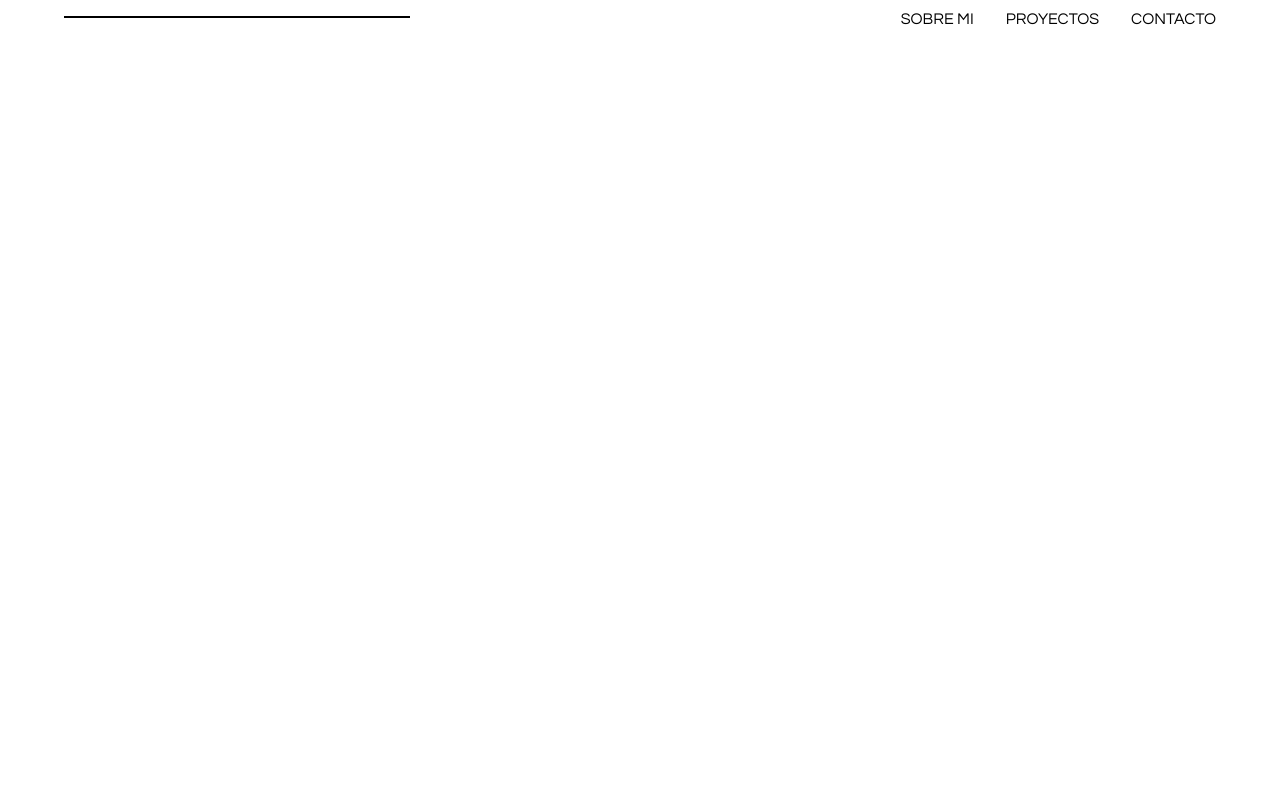
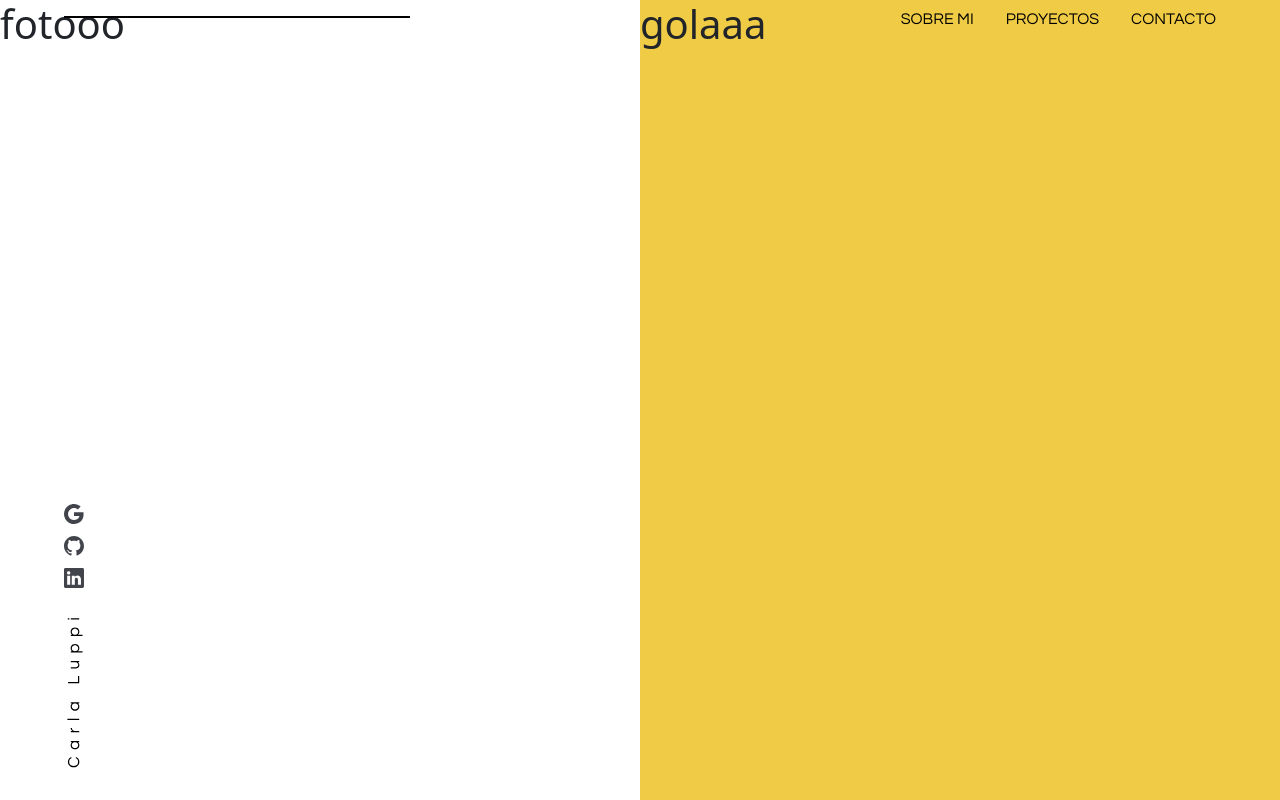
Before and after one commit to carlaluppi/portfolio-front, a React (Create React App) app: page /sobremi in a window 1280 px wide. Built offline with nearby package versions, Linux system fonts and the light colour scheme.

Commit message:
section 2

```diff
--- a/src/components/layout/navigation/Navbar/Navbar.jsx
+++ b/src/components/layout/navigation/Navbar/Navbar.jsx
@@ -1,26 +1,17 @@
 import  React from 'react';
 import {ContainerNav, Nav} from '../../styled.js';
 import { Link } from 'react-router-dom';
-
-const pages = [{name:'SOBRE MI', url:'/sobremi'}, {name:'PROYECTOS', url:'/proyectos'}, {name:'CONTACTO', url:'/contacto'}];
-
 
 function Navbar () {
 
   return (
 
     <ContainerNav >
-          <hr />
+          <hr/>
           <Nav>
-                {pages.map((page) => (
-                  <Link
-                    key={page.name}
-                    component={Link}
-                    to= {page.url}
-                  >
-                    {page.name}
-                  </Link>
-              ))}
+              <a href="#sobremi">SOBRE MI</a>
+              <a href="#proyectos">PROYECTOS</a>
+              <a href="#contacto">CONTACTO</a>
           </Nav>
 
     </ContainerNav>
--- a/src/components/layout/organization/Main.jsx
+++ b/src/components/layout/organization/Main.jsx
@@ -1,19 +1,19 @@
 import React from 'react'
-import {  DivImg, ContainerMain} from '../styled';
-// import hola from '../../../assets/hola.svg';
+import {  Title, ContainerMain} from '../styled';
+
 import Contact from '../navigation/Contact';
 const Main = () => {
   return (
 
-      <ContainerMain>
+      <ContainerMain id="home">
 
-          <DivImg>
+          <Title>
             <h1 className='title'>HOLA.</h1>
-          {/* <img src={hola} alt="saludo"/> */}
-          </DivImg>
+          </Title>
 
           <Contact/>
 
+          <a href="#home "><p className='year'>2023</p>  </a>
 
       </ContainerMain>
 
--- /dev/null
+++ b/src/components/layout/organization/Main2.jsx
@@ -0,0 +1,26 @@
+import React from 'react'
+import {ContainerMain2, ContainerRight, ContainerLeft} from '../styled';
+
+import Contact from '../navigation/Contact';
+
+const Main2 = () => {
+  return (
+
+      <ContainerMain2 id='sobremi'>
+
+          <ContainerLeft>
+            <h1>fotooo</h1>
+          </ContainerLeft>
+
+          <ContainerRight>
+              <h1>golaaa</h1>
+          </ContainerRight>
+
+          <Contact/>
+
+      </ContainerMain2>
+
+  )
+}
+
+export default Main2
--- a/src/components/layout/styled.js
+++ b/src/components/layout/styled.js
@@ -6,8 +6,6 @@ export const ContainerNav = styled.div`
 @import url('https://fonts.googleapis.com/css2?family=Questrial&family=Work+Sans:wght@900&display=swap');
 @import url('https://fonts.googleapis.com/css2?family=Questrial&family=Work+Sans:wght@700&display=swap');
 
-    /* background-color: lightcoral; */
-
     display: flex;
     justify-content: space-between;
     padding: 0 5%;
@@ -15,7 +13,6 @@ export const ContainerNav = styled.div`
     top:0;
     position: fixed;
     z-index: 10;
-
 
         hr {
             @media (
@@ -26,9 +23,7 @@ export const ContainerNav = styled.div`
                 background-color: black;
                 border:none;
                 opacity: 1;
-
             };
-
         }
 `;
 
@@ -43,16 +38,39 @@ export const Nav = styled.div`
             font-family: "Questrial";
             color:black;
         }
+`;
+
+export const ContainerMain2 = styled.section`
+    height: 100vh;
+    width: 100%;
+    display: flex;
+    justify-content: flex-end;
+
+
+    .year{
+            color: black;
+            font-weight:800;
+            font-size: 1rem;
+            position: absolute;
+            bottom: 1rem;
+            right:3rem;
+        }
+`;
+
+export const ContainerRight = styled.section`
+    background-color: #F0CB46;
+    height: 100vh;
+    width: 50%;
+    margin: 0;
 
 `;
+export const ContainerLeft = styled.section`
 
-export const ContainerBg = styled.section`
-    background-color: #F0CB46;
+    height: 100vh;
+    width: 50%;
 
-`;
-
+    `;
 export const ContainerMain = styled.section`
-
     height: 100vh;
     width: 100%;
     padding: 0 5%;
@@ -61,10 +79,18 @@ export const ContainerMain = styled.section`
     align-items: center;
     justify-content: center;
 
+        .year{
+            color: black;
+            font-weight:800;
+            font-size: 1rem;
+            position: fixed;
+            bottom: 1rem;
+            right:3rem;
+        }
+
 `;
 
-export const DivImg = styled.div`
-
+export const Title = styled.div`
     transform: translateX(-50%);
 
         .title{
@@ -82,15 +108,11 @@ export const DivImg = styled.div`
                 left: 0;
                 z-index: -1;
                 transform: translateX(-5%);
-
             }
-
         }
-
 `;
 
 export const ContainerContact = styled.div`
-
         display: flex;
         flex-direction: column;
         position: fixed;
@@ -98,15 +120,12 @@ export const ContainerContact = styled.div`
         margin-left: 5%;
         bottom: 2rem;
 
-
 `;
 export const Vertical = styled.div`
-
         padding-top:30px;
         position: relative;
 `;
 export const Icon = styled.div`
-
         display: flex;
         flex-direction: column;
         gap:0.5rem;
--- a/src/index.css
+++ b/src/index.css
@@ -1,5 +1,7 @@
 
-
+html {
+  scroll-behavior: smooth;
+}
 
 a {
   text-decoration: none;
--- a/src/views/Home.jsx
+++ b/src/views/Home.jsx
@@ -2,6 +2,7 @@ import React from 'react'
 
 import Navbar from '../components/layout/navigation/Navbar/Navbar'
 import Main from '../components/layout/organization/Main'
+import Main2 from '../components/layout/organization/Main2'
 
 const Home = () => {
   return (
@@ -9,6 +10,9 @@ const Home = () => {
     <div >
         <Navbar/>
         <Main/>
+        <Main2/>
+
+
     </div>
   )
 }
--- a/src/views/Sobremi.jsx
+++ b/src/views/Sobremi.jsx
@@ -1,6 +1,6 @@
 import React from 'react'
-
-import Navbar from '../components/layout/navigation/Navbar/Navbar'
+import Navbar from '../components/layout/navigation/Navbar/Navbar';
+import Main2 from '../components/layout/organization/Main2';
 
 const Sobremi= () => {
   return (
@@ -8,6 +8,7 @@ const Sobremi= () => {
     <React.Fragment>
 
         <Navbar/>
+        <Main2/>
 
     </React.Fragment>
   )
```
